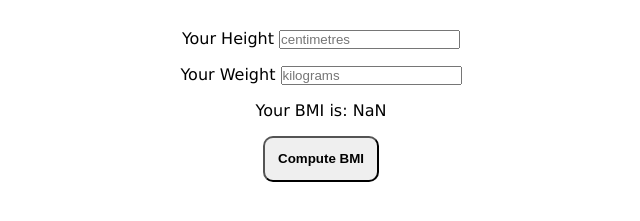
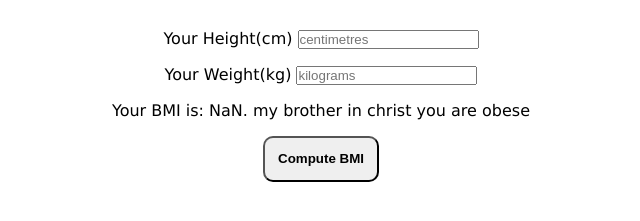
Before and after one commit to femiopebiyi/BMI-calculator, a plain HTML site: page index.html in a window 1280 px wide. Both pictures are taken after a click on the button "Compute BMI". Shown: the part 41-262 px from the top of the page, without its empty margins (319-959 px from the left). Drawn offline with Linux system fonts and the light colour scheme.

Commit message:
check if obese

```diff
--- a/index.html
+++ b/index.html
@@ -11,12 +11,12 @@
 
     <div class="container">
         <div class="height">
-        <label for="height">Your Height</label>
+        <label for="height">Your Height(cm)</label>
         <input type="text" name="height" id="height" placeholder="centimetres">
         </div>
 
         <div class="weight">
-        <label for="weight">Your Weight</label>
+        <label for="weight">Your Weight(kg)</label>
         <input type="text" name="weight" id="weight" placeholder="kilograms">
         </div>
 
--- a/script.js
+++ b/script.js
@@ -2,6 +2,18 @@ const heightInput  = document.querySelector('#height');
 const weightInput  = document.querySelector('#weight');
 const resultDisplay = document.querySelector('p');
 const computeBMI  = document.querySelector('button');
+
+function checkIfObese (BMI){
+    if(BMI<= 18.5){
+        resultDisplay.innerHTML = `Your BMI is: ${BMI}. you're underweight please eat some food`
+    } else if(BMI > 18.5 && BMI <= 24.9){
+        resultDisplay.innerHTML = `Your BMI is: ${BMI}. congrats you're normal weight`
+    } else if(BMI> 24.9 && BMI <= 29.9){
+        resultDisplay.innerHTML = `Your BMI is: ${BMI}. you're pushing it now, slow down on dem Mcdonalds`
+    } else{
+        resultDisplay.innerHTML = `Your BMI is: ${BMI}. my brother in christ you are obese`
+    }
+}
 
 function calculateBMI (){
     let heightNum = Number(heightInput.value);
@@ -9,7 +21,8 @@ function calculateBMI (){
 
     let BMI = (weightNum/((heightNum*heightNum)/10000)).toFixed(2)
 
-    resultDisplay.innerHTML = `Your BMI is: ${BMI}`
+    checkIfObese(BMI)
+
 }
 
 computeBMI.addEventListener('click', function(){
```
